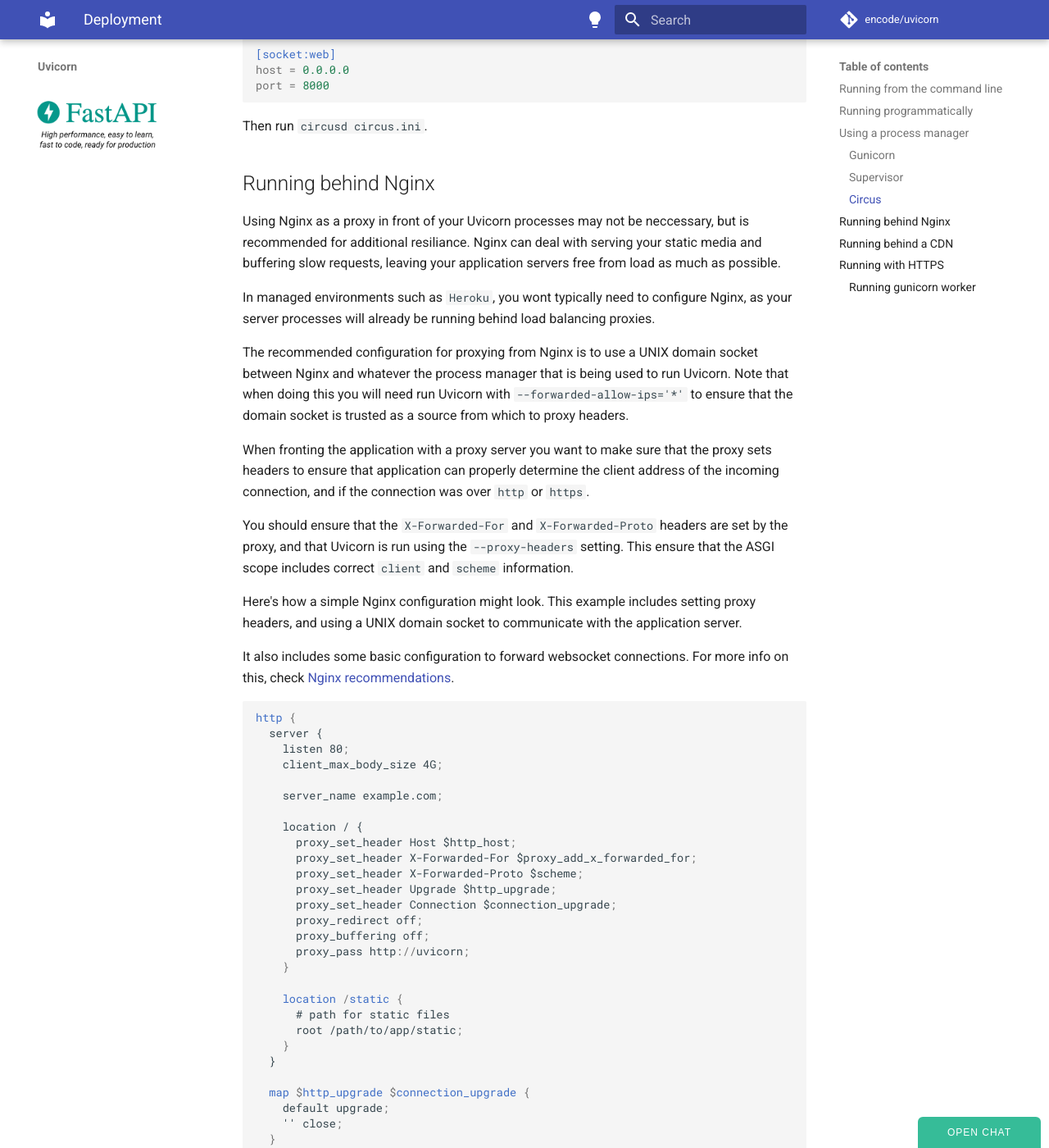
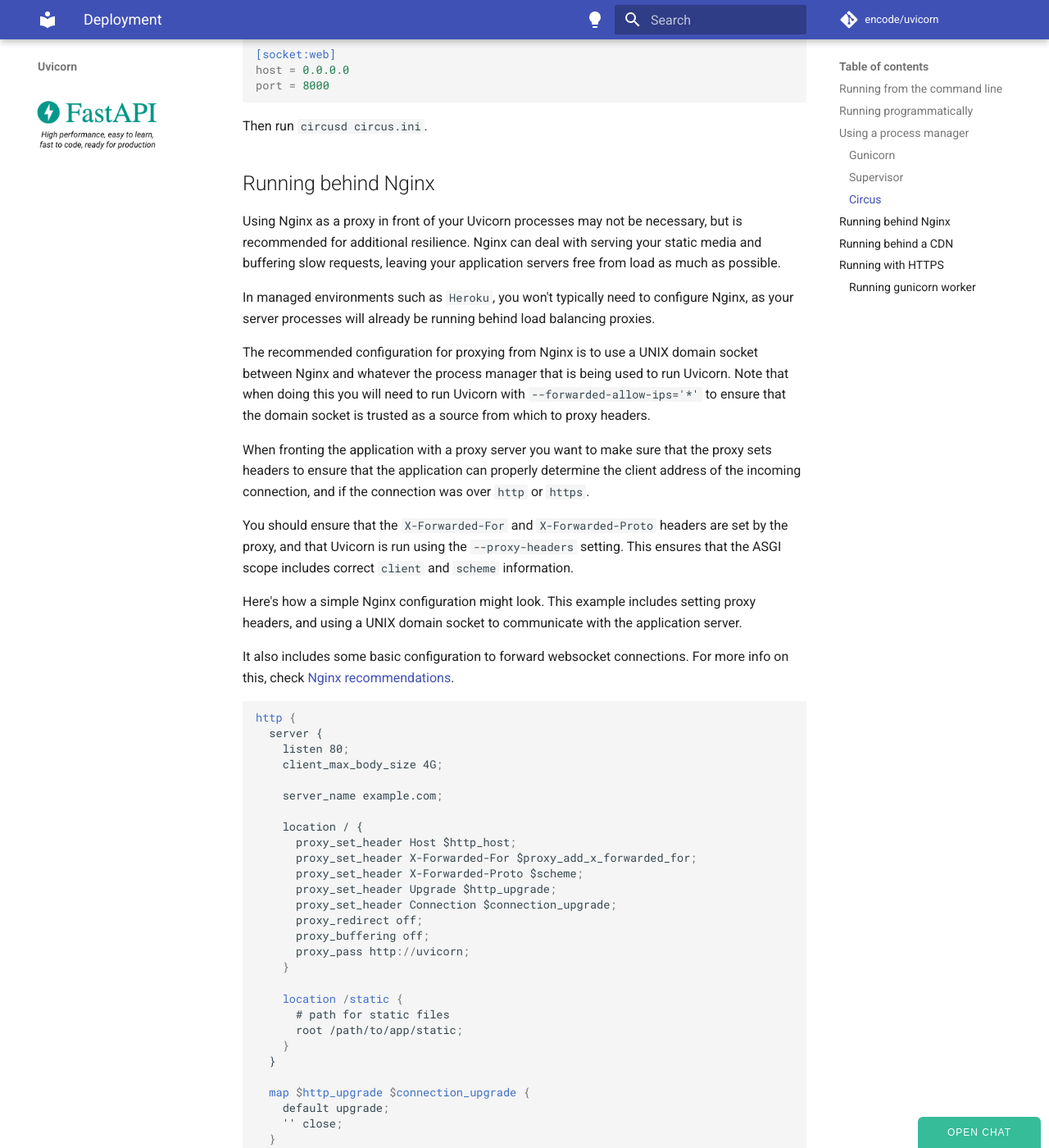
Before and after one commit to encode/uvicorn, an MkDocs documentation site: the page built from docs/deployment.md, in a window 1280 px wide and 1400 px high, scrolled down 5057 px. Shown: the whole window at 82% size. Built offline with MkDocs 1.6.1 and Material for MkDocs 9.7.7, drawn with Linux system fonts in a browser that asks for light colours; comment, search, counter and statistics services are not loaded; some of the changed text lies outside the part shown.

Commit message:
Fix typos in the documentation (#1440)
* fixed grammatical errors in the documentation

* refactoring the files inside supervisors folder

* Revert "refactoring the files inside supervisors folder"

This reverts commit 8558c12876e18cd4642403356b3d703cd1a94465.

* Update docs/deployment.md

Co-authored-by: Marcelo Trylesinski <marcelotryle@gmail.com>

````diff
--- a/docs/deployment.md
+++ b/docs/deployment.md
@@ -238,16 +238,16 @@
 
 ## Running behind Nginx
 
-Using Nginx as a proxy in front of your Uvicorn processes may not be neccessary, but is recommended for additional resiliance. Nginx can deal with serving your static media and buffering slow requests, leaving your application servers free from load as much as possible.
+Using Nginx as a proxy in front of your Uvicorn processes may not be necessary, but is recommended for additional resilience. Nginx can deal with serving your static media and buffering slow requests, leaving your application servers free from load as much as possible.
 
-In managed environments such as `Heroku`, you wont typically need to configure Nginx, as your server processes will already be running behind load balancing proxies.
+In managed environments such as `Heroku`, you won't typically need to configure Nginx, as your server processes will already be running behind load balancing proxies.
 
 The recommended configuration for proxying from Nginx is to use a UNIX domain socket between Nginx and whatever the process manager that is being used to run Uvicorn.
-Note that when doing this you will need run Uvicorn with `--forwarded-allow-ips='*'` to ensure that the domain socket is trusted as a source from which to proxy headers.
+Note that when doing this you will need to run Uvicorn with `--forwarded-allow-ips='*'` to ensure that the domain socket is trusted as a source from which to proxy headers.
 
-When fronting the application with a proxy server you want to make sure that the proxy sets headers to ensure that application can properly determine the client address of the incoming connection, and if the connection was over `http` or `https`.
+When fronting the application with a proxy server you want to make sure that the proxy sets headers to ensure that the application can properly determine the client address of the incoming connection, and if the connection was over `http` or `https`.
 
-You should ensure that the `X-Forwarded-For` and `X-Forwarded-Proto` headers are set by the proxy, and that Uvicorn is run using the `--proxy-headers` setting. This ensure that the ASGI scope includes correct `client` and `scheme` information.
+You should ensure that the `X-Forwarded-For` and `X-Forwarded-Proto` headers are set by the proxy, and that Uvicorn is run using the `--proxy-headers` setting. This ensures that the ASGI scope includes correct `client` and `scheme` information.
 
 Here's how a simple Nginx configuration might look. This example includes setting proxy headers, and using a UNIX domain socket to communicate with the application server.
 
@@ -316,7 +316,7 @@
 
 ### Running gunicorn worker
 
-It also possible to use certificates with uvicorn's worker for gunicorn
+It's also possible to use certificates with uvicorn's worker for gunicorn.
 
 ```bash
 $ gunicorn --keyfile=./key.pem --certfile=./cert.pem -k uvicorn.workers.UvicornWorker example:app
````
Also changed, not shown: other parts of docs/deployment.md (+2 -2 lines), docs/server-behavior.md (+2 -2 lines).
